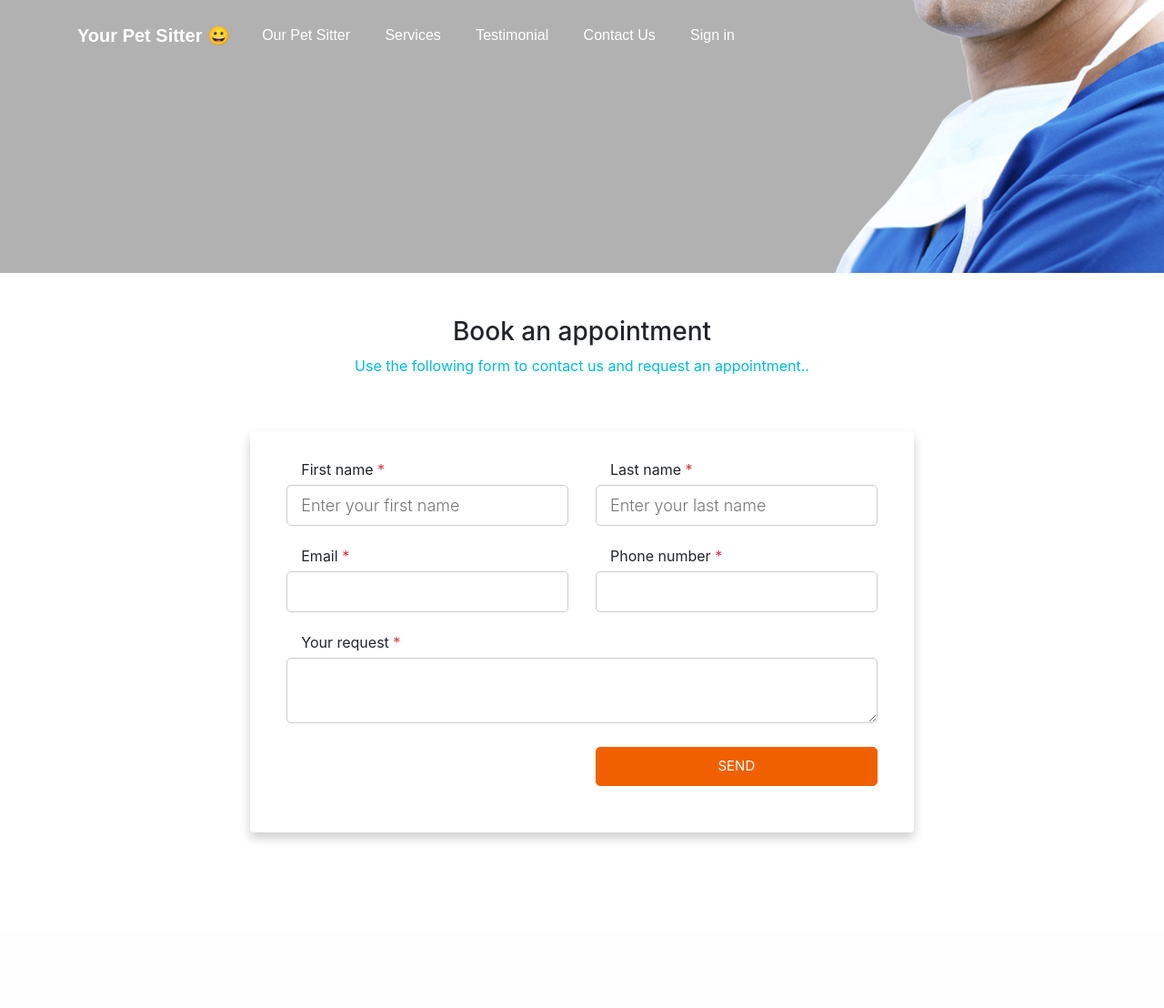
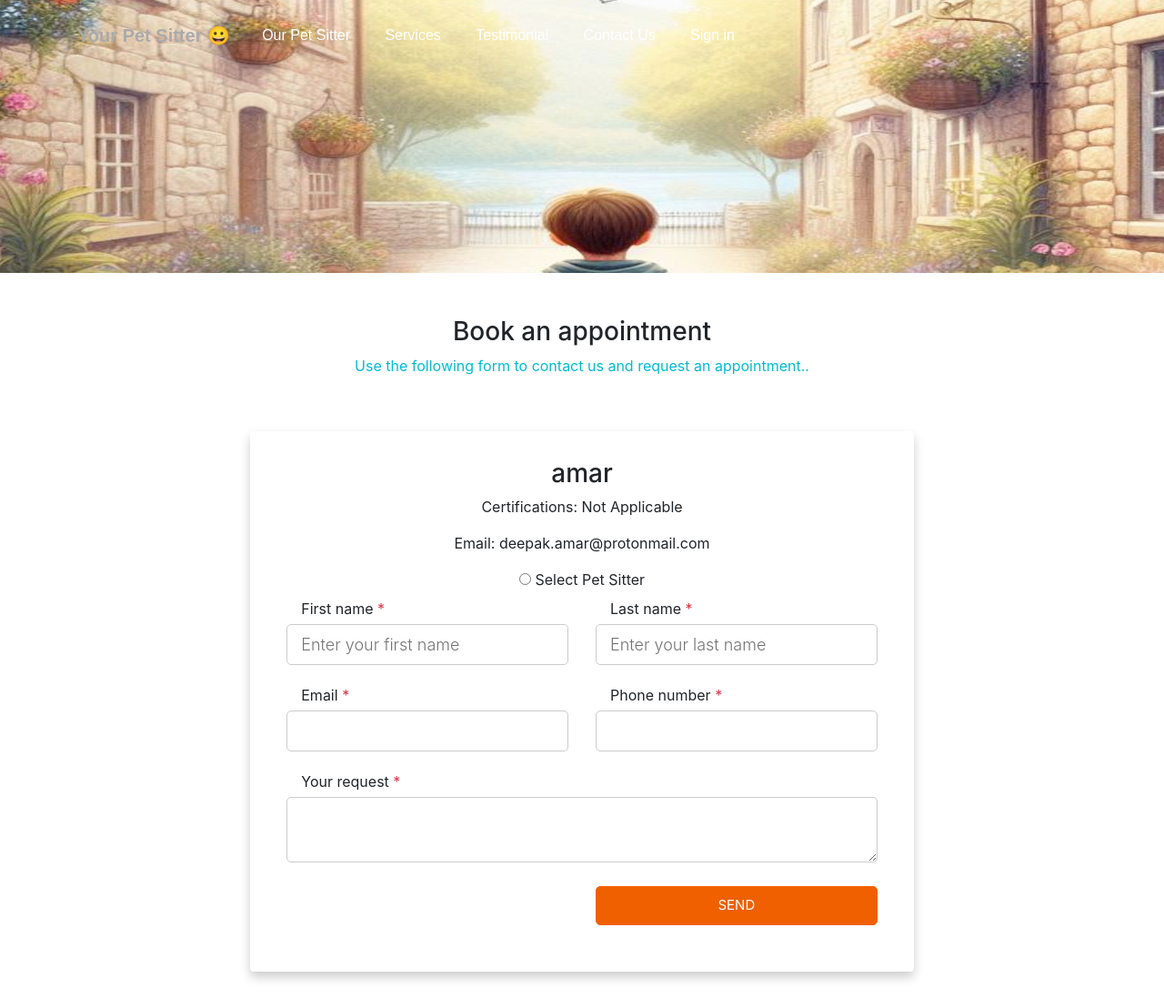
Before and after one commit to AmarDeepak/pet_sitter, a Django app: page /make-an-appointment/ in a window 1280 px wide. Shown: the top 1108 px of the page at 91% size. Before the commit the page ends 925 px from the top, so only its background shows below. Run offline with Django 3.2, Linux system fonts and the light colour scheme; data comes from the database, SQL or seed files in the repository; both versions use the stored data as it was after the commit; some libraries are stand-ins or nearby versions.

Commit message:
PET-009 | appointments updates

```diff
--- a/dashboard/models.py
+++ b/dashboard/models.py
@@ -1,7 +1,7 @@
 # dashboard/models.py
 
 from django.db import models
-from users.models import CustomUser
+from users.models import CustomUser, PetSitter, PetOwner
 
 class Dashboard(models.Model):
     user = models.OneToOneField(CustomUser, on_delete=models.CASCADE)
@@ -15,6 +15,7 @@ class Dashboard(models.Model):
 
 
 class Appointment(models.Model):
+    user = models.ForeignKey(PetOwner, on_delete=models.PROTECT)
     first_name = models.CharField(max_length=50)
     last_name = models.CharField(max_length=50)
     email = models.CharField(max_length=50)
@@ -23,6 +24,7 @@ class Appointment(models.Model):
     sent_date = models.DateField(auto_now_add=True)
     accepted = models.BooleanField(default=False)
     accepted_date = models.DateField(auto_now_add=False, null=True, blank=True)
+    sitter = models.ForeignKey(PetSitter, on_delete=models.PROTECT)
 
     def __str__(self):
         return self.first_name
--- a/dashboard/urls.py
+++ b/dashboard/urls.py
@@ -4,5 +4,5 @@ from .views import HomeTemplateView, AppointmentTemplateView, ManageAppointmentT
 urlpatterns = [
     path("", HomeTemplateView.as_view(), name="home"),
     path("make-an-appointment/", AppointmentTemplateView.as_view(), name="appointment"),
-    path("manage-appointments/", ManageAppointmentTemplateView.as_view(), name="manage"),
+    path("manage-appointments/", ManageAppointmentTemplateView.as_view(), name="manage-appointments"),
 ]
--- a/dashboard/views.py
+++ b/dashboard/views.py
@@ -1,4 +1,6 @@
 from django.shortcuts import render
+
+from .forms import AppointmentForm
 from .models import Appointment
 from django.http.response import HttpResponseRedirect
 from django.http import HttpResponse
@@ -9,6 +11,9 @@ from django.contrib import messages
 from django.views.generic import ListView
 import datetime
 from django.template.loader import render_to_string, get_template
+from users.models import PetOwner, PetSitter
+from django.contrib.auth.mixins import LoginRequiredMixin
+from django.urls import reverse_lazy
 from django.template import Context
 # Create your views here.
 
@@ -29,7 +34,7 @@ class HomeTemplateView(TemplateView):
         message = request.POST.get("message")
 
         email = EmailMessage(
-            subject= f"{name} from doctor family.",
+            subject= f"{name} from pet sitter family.",
             body=message,
             from_email="amardeepakgautam@gmail.com",
             to=['nirlesh504@hmail.com'],
@@ -39,6 +44,18 @@ class HomeTemplateView(TemplateView):
         return HttpResponse("Email sent successfully!")
 class AppointmentTemplateView(TemplateView):
     template_name = "appointment.html"
+    form_class = AppointmentForm
+    success_url = reverse_lazy("manage-appointments")
+
+    def get_context_data(self, **kwargs):
+        context = super().get_context_data(**kwargs)
+        context["pet_sitters"] = PetSitter.objects.all()
+        return context
+
+    def form_valid(self, form):
+        # Set the user of the appointment based on the logged-in user
+        form.instance.user = self.request.user
+        return super().form_valid(form)
 
     def post(self, request):
         fname = request.POST.get("fname")
@@ -46,13 +63,16 @@ class AppointmentTemplateView(TemplateView):
         email = request.POST.get("email")
         mobile = request.POST.get("mobile")
         message = request.POST.get("request")
-
+        import pdb; pdb.set_trace()
+        petowner = PetOwner.objects.filter(user=self.request.user).first()
         appointment = Appointment.objects.create(
+            user = petowner,
             first_name=fname,
             last_name=lname,
             email=email,
             phone=mobile,
             request=message,
+            sitter=PetSitter.objects.get(id=request.POST.get('selected_pet_sitter')),
         )
 
         appointment.save()
@@ -60,12 +80,17 @@ class AppointmentTemplateView(TemplateView):
         messages.add_message(request, messages.SUCCESS, f"Thanks {fname} for making an appointment, we will email you ASAP!")
         return HttpResponseRedirect(request.path)
 
-class ManageAppointmentTemplateView(ListView):
+class ManageAppointmentTemplateView(LoginRequiredMixin,ListView):
     template_name = "manage-appointments.html"
     model = Appointment
     context_object_name = "appointments"
     login_required = True
+    login_url = '/login_url/'
     paginate_by = 3
+
+    def get_queryset(self):
+        # Filter appointments based on the logged-in user
+        return Appointment.objects.filter(user=PetOwner.objects.filter(user=self.request.user).first())
 
 
     def post(self, request):
@@ -96,8 +121,12 @@ class ManageAppointmentTemplateView(ListView):
 
 
     def get_context_data(self,*args, **kwargs):
+        import pdb
+        pdb.set_trace()
         context = super().get_context_data(*args, **kwargs)
-        appointments = Appointment.objects.all()
+        context["pet_sitters"] = PetSitter.objects.all()
+
+        # appointments = Appointment.objects.filter(user=11)
         context.update({
             "title":"Manage Appointments"
         })
--- a/static/css/styles.css
+++ b/static/css/styles.css
@@ -18,7 +18,7 @@
     background:transparent;
     padding-top:.75rem;
     padding-bottom:.75rem;
-    color:#fff;
+    color:#aaa;
     border-radius:0;
     box-shadow:none;
     border:none;
@@ -63,7 +63,7 @@
   }
 
   .header .navbar .navbar-toggler {
-    border-color:rgba(255,255,255,0.3);
+    border-color:rgba(0,0,0,0.3);
   }
 
   .header .navbar .navbar-toggler:hover, .header .navbar-toggler:focus {
@@ -445,3 +445,7 @@
     padding-right: 0px;
   }
   }
+
+  .nav-link{
+  color:#aaa;
+  }
--- a/templates/appointment.html
+++ b/templates/appointment.html
@@ -79,8 +79,25 @@
                 <p class="blue-text">Use the following form to contact us and request an appointment..</p>
                 <div class="card">
 
+
                     <form class="form-card" method="POST" action="{% url 'appointment' %}">
                     {% csrf_token %}
+                        <div class="pet-sitter-cards">
+  {% for pet_sitter in pet_sitters %}
+    <div class="pet-sitter-card" data-pet-sitter-id="{{ pet_sitter.id }}">
+      <h3>{{ pet_sitter.user.username }}</h3>
+      <p>Certifications: {{ pet_sitter.certifications }}</p>
+      <p>Email: {{ pet_sitter.email }}</p>
+      <!-- Display other pet sitter information as needed -->
+
+      <label>
+        <input type="radio" name="selected_pet_sitter" value="{{ pet_sitter.id }}">
+        Select Pet Sitter
+      </label>
+    </div>
+  {% endfor %}
+</div>
+
                         <div class="row justify-content-between text-left">
                             <div class="form-group col-sm-6 flex-column d-flex">
                             <label class="form-control-label px-3">First name<span class="text-danger"> *</span>
--- a/templates/base.html
+++ b/templates/base.html
@@ -51,10 +51,10 @@
 
                   {% if request.user.is_authenticated %}
                     <li class="nav-item" role="presentation">
-                      <a class="nav-link active" href="{% url 'manage' %}">Manage</a>
+                      <a class="nav-link active" href="{% url 'manage-appointments' %}">Manage</a>
                     </li>
                     <li class="nav-item" role="presentation">
-                    <a href="{% url 'manage' %}" style="float: left;cursor:pointer;" aria-expanded="true" title="You Have 6 New Appointments">
+                    <a href="{% url 'manage-appointments' %}" style="float: left;cursor:pointer;" aria-expanded="true" title="You Have 6 New Appointments">
                       <i class="far fa-bell" style="font-size: 20px; float: left; color: black">
                       </i>
                   </a>
--- a/templates/manage-appointments.html
+++ b/templates/manage-appointments.html
@@ -381,7 +381,7 @@
                             </div>
                             <hr class="w-100">
                             {% if app.accepted == False %}
-                            <form method="POST" action="{% url 'manage' %}">
+                            <form method="POST" action="{% url 'manage-appointments' %}">
                             {% csrf_token %}
                             <div class="form-group">
                                 <input type="date" name="date" class="form-control mb-2"
--- a/users/models.py
+++ b/users/models.py
@@ -23,7 +23,7 @@ class PetOwner(models.Model):
     # For example, you might include contact information.
     contact_number = models.CharField(max_length=15, blank=True, null=True)
     zipcode = models.CharField(max_length=15, blank=True, null=True)
-
+    user_type = models.CharField(max_length=15, default="pet-owner", null=True, blank=True)
     def __str__(self):
         return f"Pet Owner: {self.user.username}"
 
@@ -40,6 +40,7 @@ class PetSitter(models.Model):
     email = models.EmailField()
     address = models.CharField(max_length=350, blank=True, null=True)
     zipcode = models.CharField(max_length=15, blank=True, null=True)
+    user_type = models.CharField(max_length=15, default="pet-sitter", null=True, blank=True)
 
     def __str__(self):
         return f"Pet Sitter: {self.user.username}"
--- a/users/views.py
+++ b/users/views.py
@@ -30,6 +30,8 @@ class PetOwnerSignUpView(SignupView):
 
     def form_invalid(self, form):
         print("Form is invalid. Errors:", form.errors)
+        import pdb
+        pdb.set_trace()
         return self.render_to_response(self.get_context_data(form=form))
         # return self.render_to_response(self.get_context_data(form=form))
     # def form_valid(self, form):
```
Also changed, not shown: dashboard/forms.py (added, +12 -0 lines), dashboard/migrations/0002_appointment_sitter_appointment_user.py (added), db.sqlite3, static/img/header.png, users/migrations/0003_petowner_user_type_petsitter_user_type.py (added), users/migrations/0004_alter_petowner_user_type_alter_petsitter_user_type.py (added).
